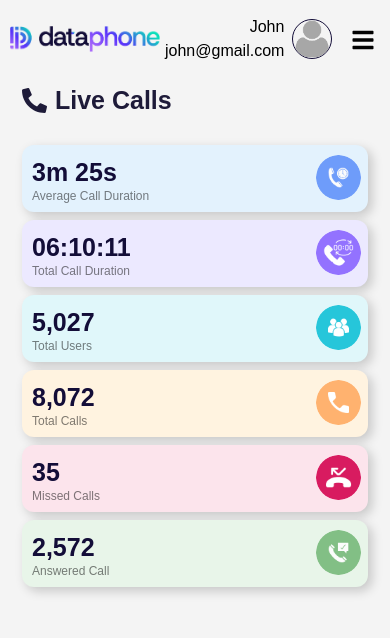
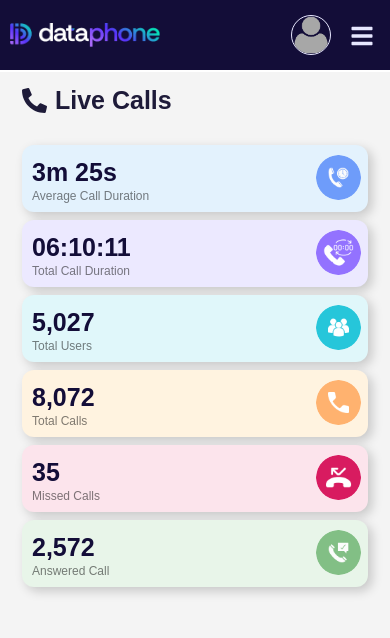
Before and after one commit to SyedTalhaKamal/dataphone, a React (Create React App) app: page / in a window 390 px wide. Shown: the top 638 px of the page. Built offline with nearby package versions, Linux system fonts and the light colour scheme; a web font is replaced by a local one.

Commit message:
Update on 16 May 2025

```diff
--- a/src/index.css
+++ b/src/index.css
@@ -307,7 +307,7 @@ table {
   border: none;
   font-size: 24px;
   cursor: pointer;
-  color: #000;
+  color: #e7e7ff;
 }
 
 .pwdShow {
@@ -484,23 +484,23 @@ table {
 .userRoleSpan:hover {
   box-shadow: 0px 1px 5px -1px #00000030;
 }
-.blueCard{
-  background-color: #E3F2FD;
+.blueCard {
+  background-color: #e3f2fd;
 }
-.purpleCard{
-  background-color: #ECE9FF;
+.purpleCard {
+  background-color: #ece9ff;
 }
-.lightblueCard{
-  background-color: #E0F7FA;
+.lightblueCard {
+  background-color: #e0f7fa;
 }
-.orangeCard{
-  background-color: #FFF3E0;
+.orangeCard {
+  background-color: #fff3e0;
 }
-.redCard{
-  background-color: #FCE4EC;
+.redCard {
+  background-color: #fce4ec;
 }
-.greenCard{
-  background-color: #E8F5E9;
+.greenCard {
+  background-color: #e8f5e9;
 }
 @media (max-width: 1199px) {
   .main-heading {
@@ -508,6 +508,15 @@ table {
   }
 }
 @media (max-width: 991px) {
+  .headerBox {
+    background-color: #130d38;
+  }
+  .headerDrp p {
+    color: #e7e7ff;
+  }
+  .user-avatar{
+    border: 1px solid #e7e7ff;
+  }
   .site-nav {
     position: relative;
   }
@@ -536,7 +545,12 @@ table {
   }
 }
 @media (max-width: 767px) {
-    .main-heading {
+  .main-heading {
     font-size: 25px;
   }
 }
+@media (max-width: 576px) {
+  .headerDrp p {
+    display:none;
+  }
+}
--- a/src/layout/Header.jsx
+++ b/src/layout/Header.jsx
@@ -3,7 +3,7 @@ import Dropdown from "react-bootstrap/Dropdown";
 import { useNavigate, Link } from "react-router-dom";
 import Cookies from "js-cookie";
 import AvatarUser from "../assets/images/user.png";
-import NavLogo2 from "../assets/images/logo2.png";
+import NavLogo from "../assets/images/logo.png";
 import { FaRegBell, FaBars, FaTimes } from "react-icons/fa";
 import { toast } from "react-toastify";
 
@@ -32,7 +32,7 @@ function Header({ toggleMenu, isMenuOpen }) {
       <div className="headerBox d-flex align-items-center justify-content-lg-end justify-content-between">
         <div className="logo-div d-lg-none d-block">
           <Link to="/">
-            <img src={NavLogo2} alt="" className="navLogo" />
+            <img src={NavLogo} alt="" className="navLogo" />
           </Link>
         </div>
         <div className="d-flex align-items-center justify-content-end">
```
